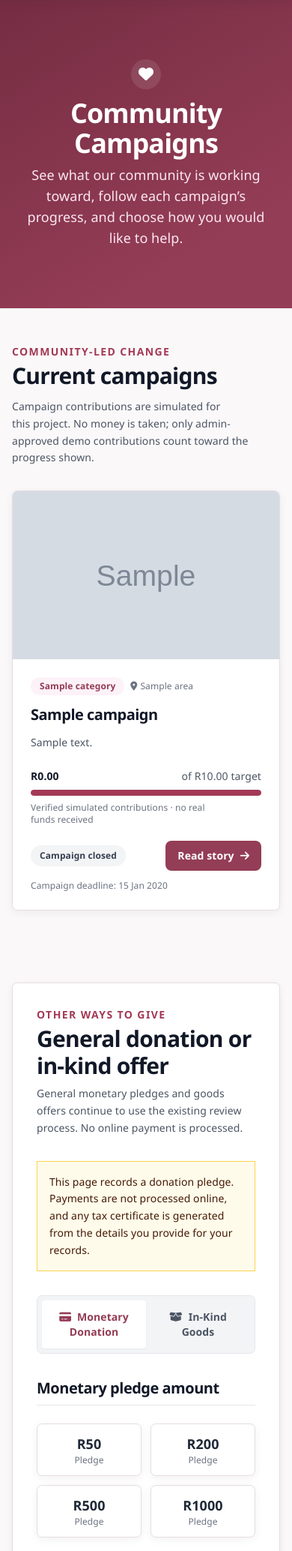
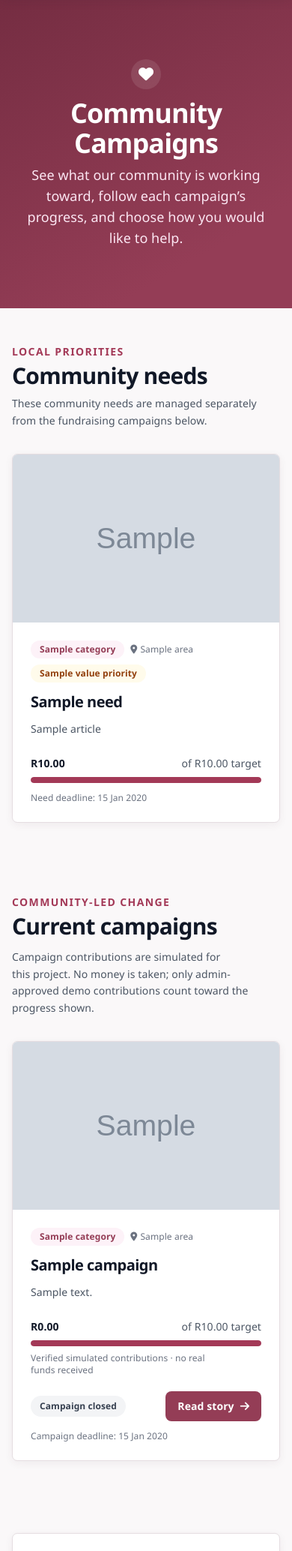
Before and after one commit to GarrenTopG/gdn-wesbite, a Python web app: template app/templates/donate.html in a window 390 px wide. Shown: the part 69-2137 px from the top of the page at 75% size. Run offline with Jinja, Linux system fonts and the light colour scheme; the template is opened without the code that fills it: most values are stand-ins (such as "Sample title", 1, 10 or a date in 2020); grey boxes marked "Sample" are stand-in pictures.

Commit message:
Show community needs on donation page
List active, non-archived community needs separately from campaigns without exposing beneficiary contact details. Also limit the mobile menu toggle to small screens.

```diff
--- a/app/static/css/modern.css
+++ b/app/static/css/modern.css
@@ -147,7 +147,6 @@ body.bg-gray-50 {
 }
 
 .mobile-menu-toggle {
-    display: inline-flex;
     width: 44px;
     height: 44px;
     align-items: center;
@@ -202,6 +201,10 @@ body.bg-gray-50 {
 .mobile-navigation .nav-dropdown-menu a {
     padding-left: 1.5rem;
     color: #fff;
+}
+
+.community-need-article {
+    white-space: pre-line;
 }
 
 main > section.bg-brand-800 {
@@ -400,6 +403,10 @@ textarea:focus-visible {
 }
 
 @media (max-width: 767px) {
+    .mobile-menu-toggle {
+        display: inline-flex;
+    }
+
     .site-header > div {
         min-height: 68px;
         padding-right: 1rem;
@@ -408,6 +415,12 @@ textarea:focus-visible {
 
     main > section.bg-brand-800 {
         background-image: linear-gradient(150deg, var(--brand-900), var(--brand-800) 78%);
+    }
+}
+
+@media (min-width: 768px) {
+    .mobile-menu-toggle {
+        display: none;
     }
 }
 
--- a/app/templates/donate.html
+++ b/app/templates/donate.html
@@ -17,6 +17,75 @@
         <p class="text-lg text-pink-100 max-w-xl mx-auto">
             See what our community is working toward, follow each campaign’s progress, and choose how you would like to help.
         </p>
+    </div>
+</section>
+
+<section class="bg-gray-50 px-4 py-12 sm:px-6" aria-labelledby="community-needs-heading">
+    <div class="mx-auto max-w-7xl">
+        <div class="mb-8">
+            <p class="text-sm font-bold uppercase tracking-widest text-brand-700">Local priorities</p>
+            <h2 id="community-needs-heading" class="mt-1 text-3xl font-extrabold text-gray-900">Community needs</h2>
+            <p class="mt-2 max-w-3xl text-sm leading-relaxed text-gray-600">
+                These community needs are managed separately from the fundraising campaigns below.
+            </p>
+        </div>
+
+        {% if community_needs %}
+        <div class="grid gap-6 md:grid-cols-2 xl:grid-cols-3">
+            {% for need in community_needs %}
+            {% set target = need.target_amount or 0 %}
+            {% set current = need.current_amount or 0 %}
+            {% set percent = (current / target * 100) if target else 0 %}
+            <article class="flex h-full flex-col overflow-hidden rounded-2xl border border-gray-200 bg-white shadow-sm">
+                {% if need.image_url %}
+                <img src="{{ need.image_url }}" alt="{{ need.image_alt or need.anonymised_title }}" loading="lazy" class="h-56 w-full object-cover">
+                {% else %}
+                <div class="flex h-56 items-center justify-center bg-gradient-to-br from-brand-800 to-brand-600 text-white" role="img" aria-label="No community need image provided">
+                    <div class="text-center">
+                        <i class="fa-regular fa-image text-4xl" aria-hidden="true"></i>
+                        <p class="mt-2 text-sm font-semibold">Community need</p>
+                    </div>
+                </div>
+                {% endif %}
+                <div class="flex flex-1 flex-col p-6">
+                    <div class="mb-3 flex flex-wrap items-center gap-2">
+                        <span class="rounded-full bg-pink-50 px-3 py-1 text-xs font-bold text-brand-800">{{ need.category }}</span>
+                        <span class="text-xs text-gray-500"><i class="fa-solid fa-location-dot mr-1" aria-hidden="true"></i>{{ need.area }}</span>
+                        {% set urgency = need.urgency.value if need.urgency.value is defined else need.urgency %}
+                        <span class="rounded-full bg-amber-50 px-3 py-1 text-xs font-bold text-amber-800">{{ urgency }} priority</span>
+                    </div>
+                    <h3 class="text-xl font-extrabold leading-snug text-gray-900">{{ need.anonymised_title }}</h3>
+                    {% if need.article %}
+                    <p class="community-need-article mt-3 flex-1 text-sm leading-relaxed text-gray-600">{{ need.article }}</p>
+                    {% else %}
+                    <div class="flex-1"></div>
+                    {% endif %}
+                    {% if target > 0 %}
+                    <div class="mt-6">
+                        <div class="flex items-baseline justify-between gap-2 text-sm">
+                            <span class="font-extrabold text-gray-900">R{{ "%.2f"|format(current) }}</span>
+                            <span class="text-gray-600">of R{{ "%.2f"|format(target) }} target</span>
+                        </div>
+                        <div class="mt-2 h-2 overflow-hidden rounded-full bg-gray-100" role="progressbar"
+                             aria-label="Funding progress for {{ need.anonymised_title }}"
+                             aria-valuenow="{{ [percent, 100]|min|round|int }}" aria-valuemin="0" aria-valuemax="100">
+                            <div class="h-full rounded-full bg-brand-700" style="width: {{ [percent, 100]|min }}%"></div>
+                        </div>
+                    </div>
+                    {% endif %}
+                    {% if need.deadline %}
+                    <p class="mt-3 text-xs text-gray-500">Need deadline: <time datetime="{{ need.deadline.isoformat() }}">{{ need.deadline.strftime('%d %b %Y') }}</time></p>
+                    {% endif %}
+                </div>
+            </article>
+            {% endfor %}
+        </div>
+        {% else %}
+        <div class="rounded-2xl border border-dashed border-gray-300 bg-white px-6 py-12 text-center">
+            <i class="fa-regular fa-heart text-4xl text-gray-300" aria-hidden="true"></i>
+            <h3 class="mt-3 text-lg font-bold text-gray-900">No community needs are listed right now</h3>
+        </div>
+        {% endif %}
     </div>
 </section>
 
```
Also changed, not shown: app/routers/donations.py (+43 -1 lines), tests/test_admin_needs.py (+13 -0 lines), tests/test_public_web.py (+58 -3 lines).
